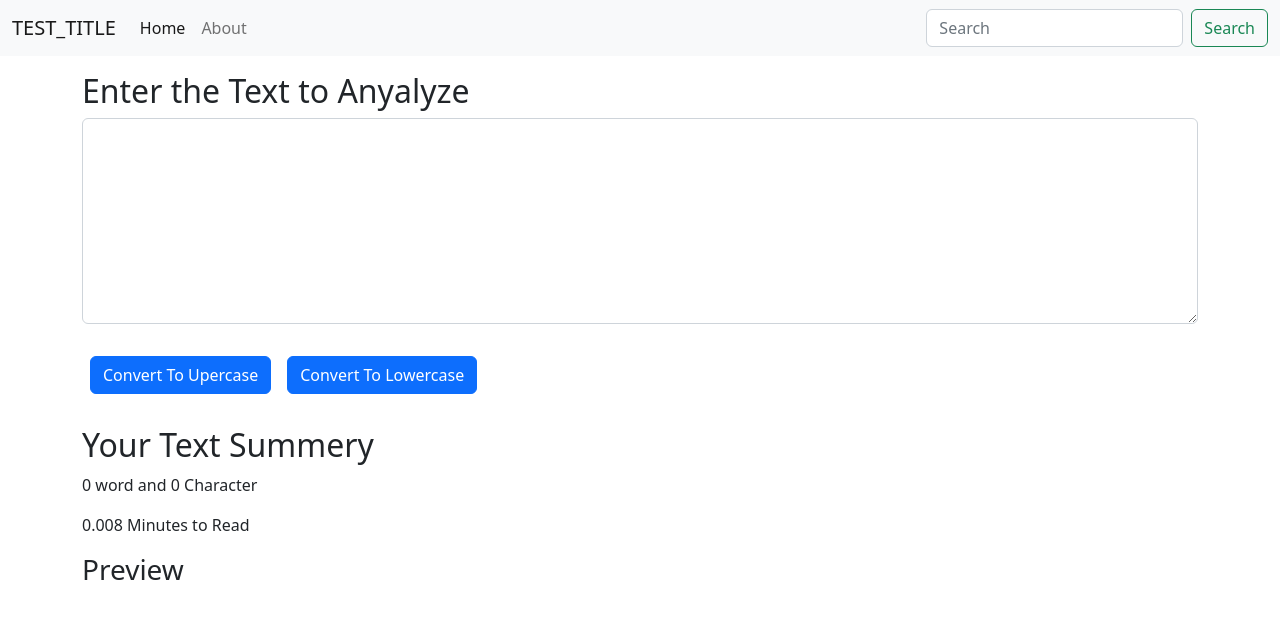
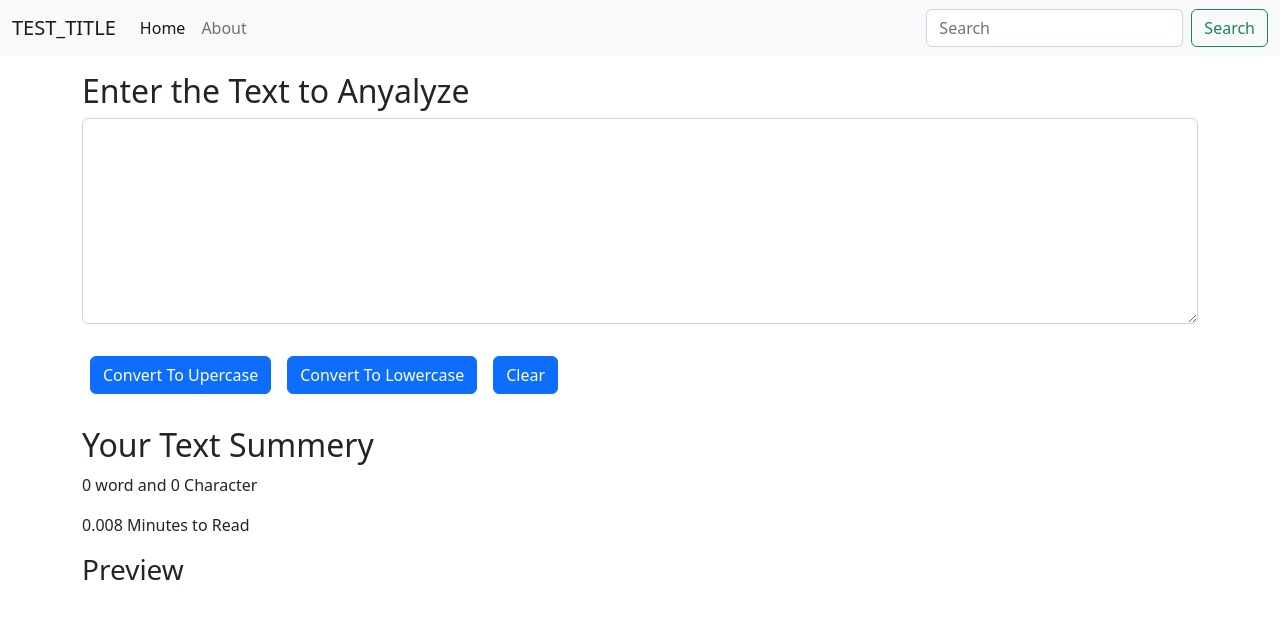
Before and after one commit to Deepakvikrant/react-PROJECT, a React (Create React App) app: page / in a window 1280 px wide. Shown: the top 618 px of the page. Built offline with nearby package versions, Linux system fonts and the light colour scheme.

Commit message:
clear button added

```diff
--- a/src/components/TextForm.js
+++ b/src/components/TextForm.js
@@ -11,6 +11,12 @@ export default function TextForm(props) {
   const handleLoClick = ()=>{
     //console.log("HandleUpcase was clicked " + text);
     let newText = text.toLowerCase();
+    setText(newText)
+  }
+
+  const handleClrClick = ()=>{
+    //console.log("HandleUpcase was clicked " + text);
+    let newText = "";
     setText(newText)
   }
 
@@ -31,6 +37,7 @@ export default function TextForm(props) {
       </div>
       <button className='btn btn-primary my-3 mx-2' onClick={handleUpClick}>Convert To Upercase</button>
       <button className='btn btn-primary my-3 mx-2' onClick={handleLoClick}>Convert To Lowercase</button>
+      <button className='btn btn-primary my-3 mx-2' onClick={handleClrClick}>Clear</button>
     </div>
 
     <div className='my-3'>
```
